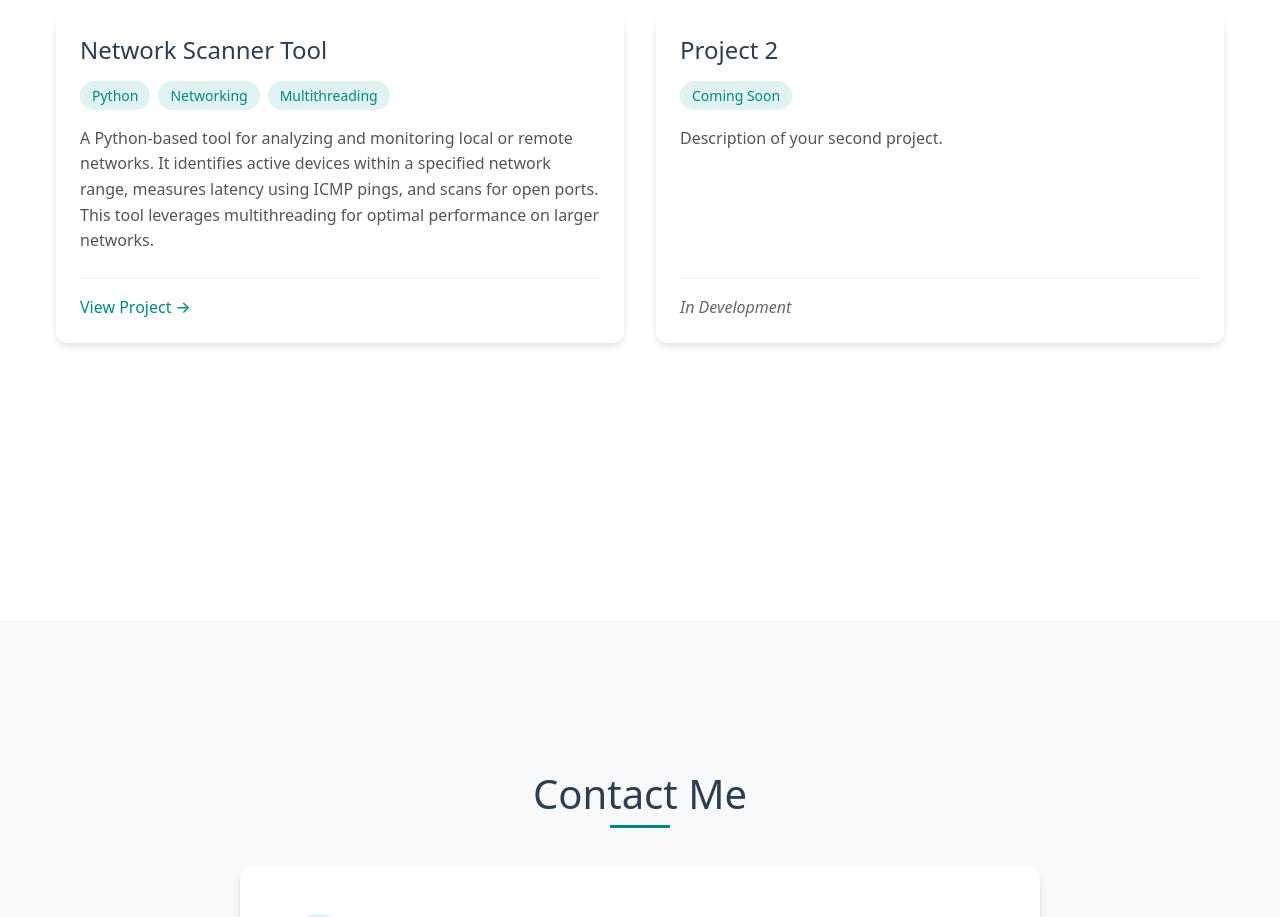
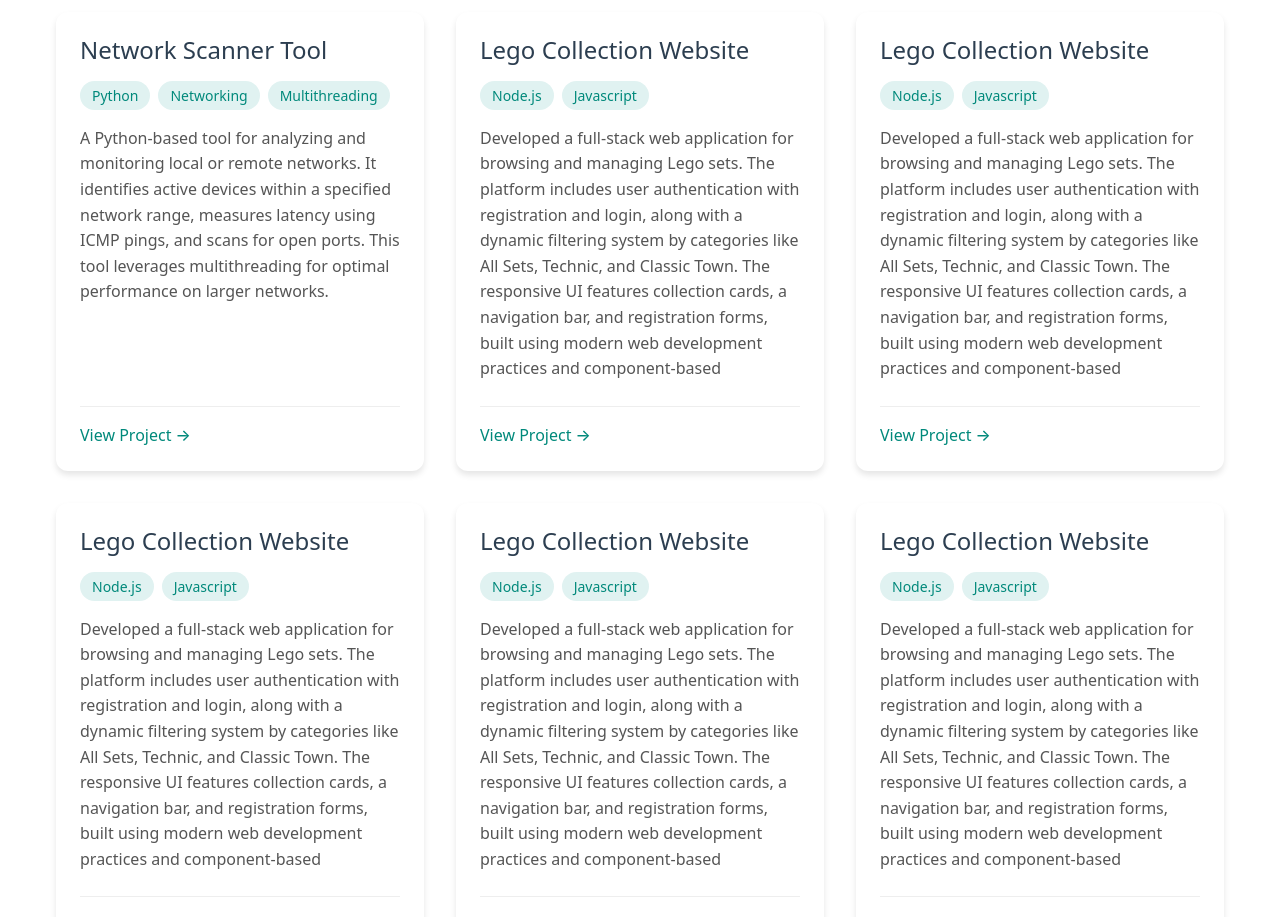
Before and after one commit to Siddhartha404/My-Portfolio, a React (Create React App) app: page / in a window 1280 px wide. Shown: the part 1780-2697 px from the top of the page. Built offline with nearby package versions, Linux system fonts and the light colour scheme.

Commit message:
Added more projects

```diff
--- a/src/components/Header.js
+++ b/src/components/Header.js
@@ -1,5 +1,5 @@
 import React from 'react';
-import './Header.css'; // Make sure the file is correctly named and located
+import './Header.css';
 
 function Header() {
   return (
--- a/src/components/Hero.js
+++ b/src/components/Hero.js
@@ -6,7 +6,7 @@
     <section className="hero">
       <div className="hero-content">
         <h1 className="hero-title">Hi, I'm Siddhartha Thapa Chhetri</h1>
-        <p className="hero-subtitle">Aspiring System Administrator and Developer</p>
+        <p className="hero-subtitle">Aspiring Developer and System Administrator</p>
         <div className="hero-buttons">
           <a href="#projects" className="hero-button primary">View Projects</a>
           <a href="#about" className="hero-button secondary">About Me</a>
--- a/src/components/Projects.js
+++ b/src/components/Projects.js
@@ -34,19 +34,130 @@
           </div>
 
           <div className="project-card">
+            <a
+              href="https://github.com/Siddhartha404/Lego-Website"
+              target="_blank"
+              rel="noopener noreferrer"
+              className="project-link"
+            >
             <div className="project-content">
-              <h3 className="project-title">Project 2</h3>
+              <h3 className="project-title">Lego Collection Website</h3>
               <div className="project-tech">
-                <span className="tech-tag">Coming Soon</span>
+                <span className="tech-tag">Node.js</span>
+                <span className="tech-tag">Javascript</span>
               </div>
               <p className="project-description">
-                Description of your second project.
+              Developed a full-stack web application for browsing and managing Lego sets.
+              The platform includes user authentication with registration and login, along with a dynamic filtering system by categories like All Sets, Technic, and Classic Town.
+              The responsive UI features collection cards, a navigation bar, and registration forms, built using modern web development practices and component-based
               </p>
               <div className="project-footer">
-                <span className="project-status">In Development</span>
+                <span className="view-project">View Project →</span>
               </div>
             </div>
+            </a>
           </div>
+
+          <div className="project-card">
+            <a
+              href="https://github.com/Siddhartha404/Lego-Website"
+              target="_blank"
+              rel="noopener noreferrer"
+              className="project-link"
+            >
+            <div className="project-content">
+              <h3 className="project-title">Lego Collection Website</h3>
+              <div className="project-tech">
+                <span className="tech-tag">Node.js</span>
+                <span className="tech-tag">Javascript</span>
+              </div>
+              <p className="project-description">
+              Developed a full-stack web application for browsing and managing Lego sets.
+              The platform includes user authentication with registration and login, along with a dynamic filtering system by categories like All Sets, Technic, and Classic Town.
+              The responsive UI features collection cards, a navigation bar, and registration forms, built using modern web development practices and component-based
+              </p>
+              <div className="project-footer">
+                <span className="view-project">View Project →</span>
+              </div>
+            </div>
+            </a>
+          </div>
+
+          <div className="project-card">
+            <a
+              href="https://github.com/Siddhartha404/Lego-Website"
+              target="_blank"
+              rel="noopener noreferrer"
+              className="project-link"
+            >
+            <div className="project-content">
+              <h3 className="project-title">Lego Collection Website</h3>
+              <div className="project-tech">
+                <span className="tech-tag">Node.js</span>
+                <span className="tech-tag">Javascript</span>
+              </div>
+              <p className="project-description">
+              Developed a full-stack web application for browsing and managing Lego sets.
+              The platform includes user authentication with registration and login, along with a dynamic filtering system by categories like All Sets, Technic, and Classic Town.
+              The responsive UI features collection cards, a navigation bar, and registration forms, built using modern web development practices and component-based
+              </p>
+              <div className="project-footer">
+                <span className="view-project">View Project →</span>
+              </div>
+            </div>
+            </a>
+          </div>
+
+          <div className="project-card">
+            <a
+              href="https://github.com/Siddhartha404/Lego-Website"
+              target="_blank"
+              rel="noopener noreferrer"
+              className="project-link"
+            >
+            <div className="project-content">
+              <h3 className="project-title">Lego Collection Website</h3>
+              <div className="project-tech">
+                <span className="tech-tag">Node.js</span>
+                <span className="tech-tag">Javascript</span>
+              </div>
+              <p className="project-description">
+              Developed a full-stack web application for browsing and managing Lego sets.
+              The platform includes user authentication with registration and login, along with a dynamic filtering system by categories like All Sets, Technic, and Classic Town.
+              The responsive UI features collection cards, a navigation bar, and registration forms, built using modern web development practices and component-based
+              </p>
+              <div className="project-footer">
+                <span className="view-project">View Project →</span>
+              </div>
+            </div>
+            </a>
+          </div>
+
+          <div className="project-card">
+            <a
+              href="https://github.com/Siddhartha404/Lego-Website"
+              target="_blank"
+              rel="noopener noreferrer"
+              className="project-link"
+            >
+            <div className="project-content">
+              <h3 className="project-title">Lego Collection Website</h3>
+              <div className="project-tech">
+                <span className="tech-tag">Node.js</span>
+                <span className="tech-tag">Javascript</span>
+              </div>
+              <p className="project-description">
+              Developed a full-stack web application for browsing and managing Lego sets.
+              The platform includes user authentication with registration and login, along with a dynamic filtering system by categories like All Sets, Technic, and Classic Town.
+              The responsive UI features collection cards, a navigation bar, and registration forms, built using modern web development practices and component-based
+              </p>
+              <div className="project-footer">
+                <span className="view-project">View Project →</span>
+              </div>
+            </div>
+            </a>
+          </div>
+
         </div>
       </div>
     </section>
```
